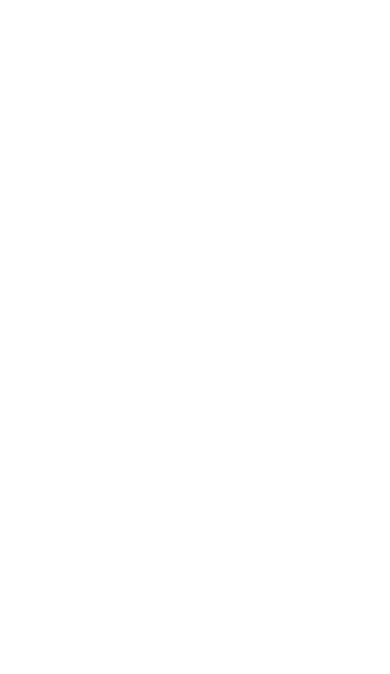
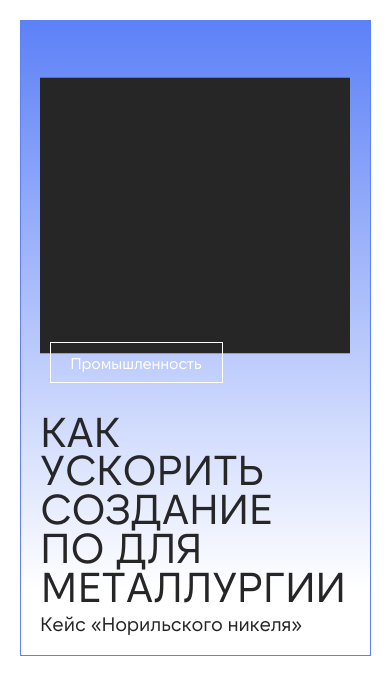
Before and after one commit to apant94/forbes-yandex-cloud, a website built with webpack: page src/metallurgy.html in a window 390 px wide. Built offline with nearby package versions, Linux system fonts and the light colour scheme.

Commit message:
feat: add header to article with adaptive

```diff
--- /dev/null
+++ b/src/blocks/article-header/__image/article-header__image.css
@@ -0,0 +1,11 @@
+.article-header__image {
+  width: 48.3%;
+  height: 37.5em;
+}
+
+@media screen and (max-width: 640px) {
+  .article-header__image {
+    width: 100%;
+    height: 90em;
+  }
+}
--- /dev/null
+++ b/src/blocks/article-header/__sector/article-header__sector.css
@@ -0,0 +1,22 @@
+.article-header__sector {
+  display: flex;
+  padding: 0.63em 1.25em;
+  border: 1px solid #fff;
+  color: #fff;
+  width: 25.1%;
+  font-size: 1.25em;
+  font-weight: 400;
+  line-height: 1.25;
+  letter-spacing: -0.01em;
+  align-items: center;
+}
+
+@media screen and (max-width: 640px) {
+  .article-header__sector {
+    position: absolute;
+    font-size: 4em;
+    width: 42.5%;
+    top: -4.375em;
+    left: 0.625em;
+  }
+}
--- /dev/null
+++ b/src/blocks/article-header/__subtitle/article-header__subtitle.css
@@ -0,0 +1,14 @@
+.article-header__subtitle {
+  font-size: var(--middle-text-size);
+  font-weight: 400;
+  line-height: 1.05;
+  letter-spacing: -0.01em;
+  margin: 0;
+}
+
+@media screen and (max-width: 640px) {
+  .article-header__subtitle {
+    font-size: var(--mobile-primary-text-size);
+    line-height: 1.25;
+  }
+}
--- /dev/null
+++ b/src/blocks/article-header/__title/article-header__title.css
@@ -0,0 +1,15 @@
+.article-header__title {
+  font-size: 4.45em;
+  font-weight: 400;
+  line-height: 0.96;
+  letter-spacing: -0.01em;
+  text-transform: uppercase;
+  margin: 0;
+}
+
+@media screen and (max-width: 640px) {
+  .article-header__title {
+    font-size: 10.7em;
+    line-height: 0.93;
+  }
+}
--- /dev/null
+++ b/src/blocks/article-header/__wrapper/article-header__wrapper.css
@@ -0,0 +1,15 @@
+.article-header__wrapper {
+  width: 48%;
+  display: flex;
+  flex-direction: column;
+  justify-content: flex-end;
+  gap: 1.56em;
+}
+
+@media screen and (max-width: 640px) {
+  .article-header__wrapper {
+    width: 100%;
+    order: 1;
+    position: relative;
+  }
+}
--- a/src/blocks/article-header/article-header.css
+++ b/src/blocks/article-header/article-header.css
@@ -1,3 +1,20 @@
 .article-header {
+  width: var(--sector-width);
+  margin: 3.125em auto 0;
+  display: flex;
+  padding: 3.125em;
+  justify-content: space-between;
+  border: 1px solid var(--primary-color);
+  background: var(--yc-primary-gradient);
+  box-sizing: border-box;
+}
 
+@media screen and (max-width: 640px) {
+  .article-header {
+    flex-direction: column;
+    width: var(--mobile-sector-width);
+    margin: 5em auto 0;
+    padding: 5em;
+    gap: 5em;
+  }
 }
--- a/src/blocks/root/root.css
+++ b/src/blocks/root/root.css
@@ -1,7 +1,3 @@
-/* html {
-  font-size: 20px;
-} */
-
 .root {
   --primary-text-size: 1.5625em;
   --primary-text-padding: 0.2em 0 0.3em;
--- a/src/metallurgy.html
+++ b/src/metallurgy.html
@@ -8,7 +8,23 @@
   </head>
   <body class="root">
     <div class="page">
-      <header class="article-header"></header>
+      <header class="article-header">
+        <div class="article-header__wrapper">
+          <div class="article-header__sector">Промышленность</div>
+          <h1 class="article-header__title">
+            Как ускорить создание ПО для металлургии
+          </h1>
+          <h2 class="article-header__subtitle">Кейс «Норильского никеля»</h2>
+        </div>
+        <svg
+          class="article-header__image"
+          viewBox="0 0 540 480"
+          fill="none"
+          xmlns="http://www.w3.org/2000/svg"
+        >
+          <rect width="100%" height="100%" fill="#262626" />
+        </svg>
+      </header>
     </div>
   </body>
 </html>
--- a/src/pages/article.css
+++ b/src/pages/article.css
@@ -1 +1,6 @@
 @import url(../blocks/article-header/article-header.css);
+@import url(../blocks/article-header/__wrapper/article-header__wrapper.css);
+@import url(../blocks/article-header/__sector/article-header__sector.css);
+@import url(../blocks/article-header/__title/article-header__title.css);
+@import url(../blocks/article-header/__subtitle/article-header__subtitle.css);
+@import url(../blocks/article-header/__image/article-header__image.css);
```
Also changed, not shown: src/images/article-header-image.png (added).
